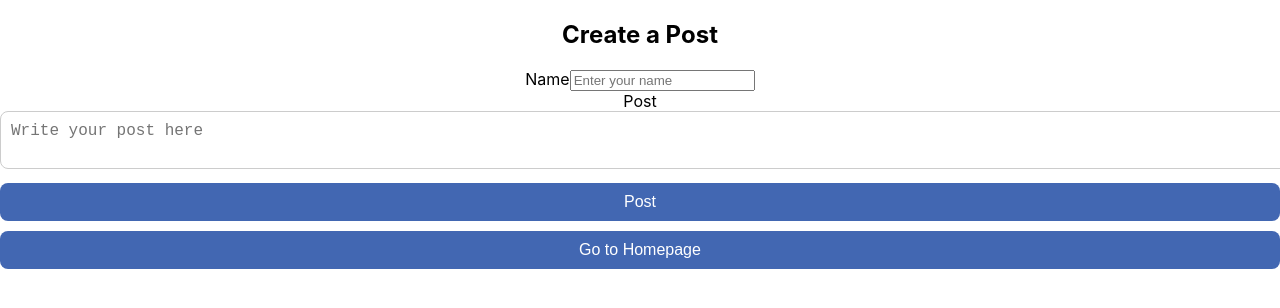
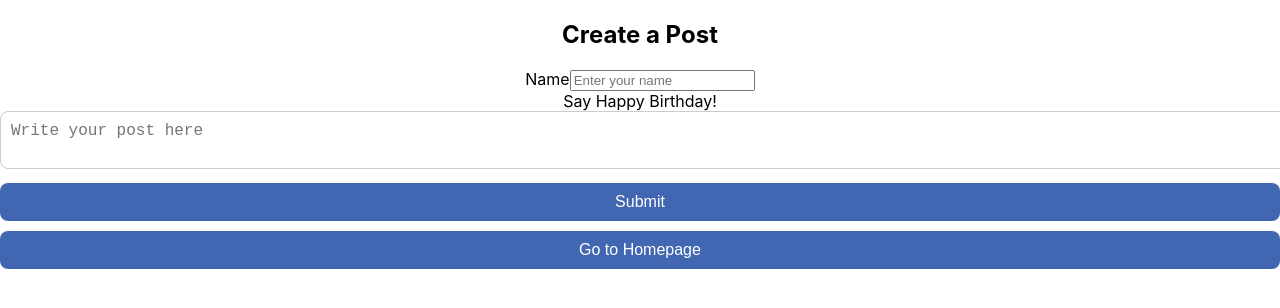
Before and after one commit to blovelace84/new-birthday-repo, a React (Create React App) app in the folder birthday/: page /posts in a window 1280 px wide. Shown: the top 308 px of the page. Built offline with nearby package versions, Linux system fonts and the light colour scheme.

Commit message:
Made Submit button more obvious

```diff
--- a/birthday/src/Posts.js
+++ b/birthday/src/Posts.js
@@ -56,7 +56,7 @@ const Posts = () => {
           />
         </div>
         <div className="input-group">
-          <label htmlFor="text">Post</label>
+          <label htmlFor="text">Say Happy Birthday!</label>
           <textarea
             id="text"
             value={text}
@@ -66,7 +66,7 @@ const Posts = () => {
           ></textarea>
         </div>
         <button type="submit" disabled={loading}>
-          {loading ? 'Posting...' : 'Post'}
+          Submit
         </button>
       </form>
 
```
